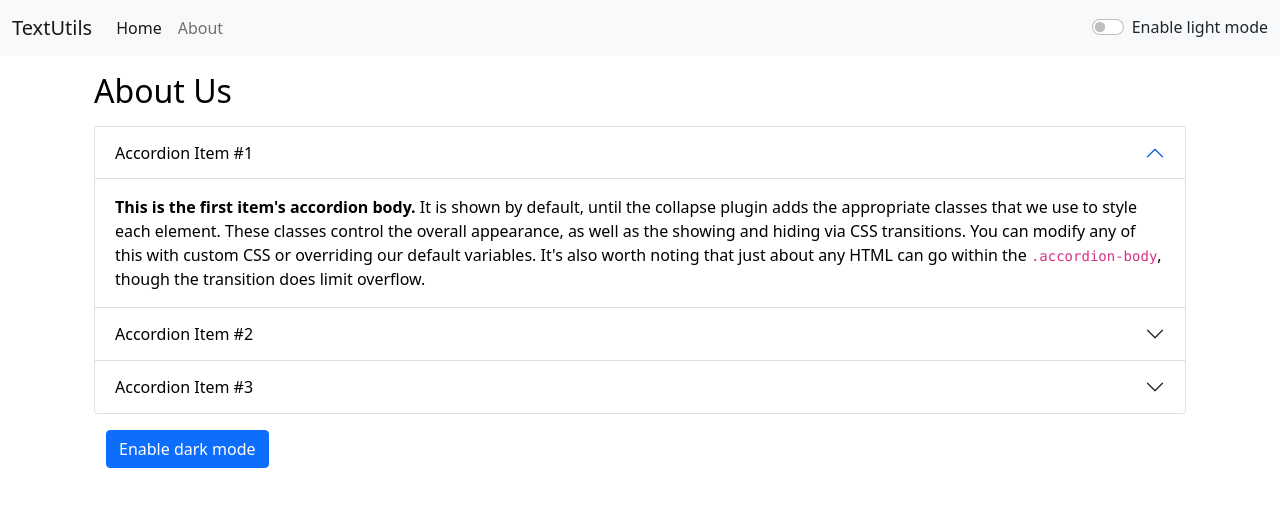
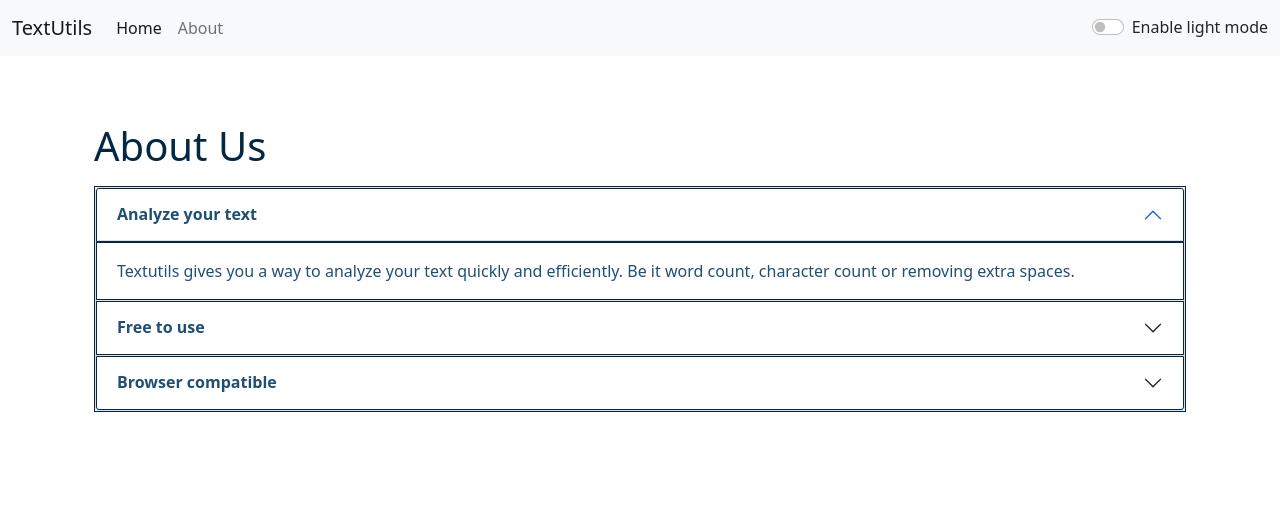
Before and after one commit to shubhsd/textutils-react, a React (Create React App) app: page /about in a window 1280 px wide. Shown: the top 506 px of the page. Built offline with nearby package versions, Linux system fonts and the light colour scheme.

Commit message:
404 error resolved in root sites-enabled + improvements for seo in index.html + dark mode logic and button removed from aboutus page

```diff
--- a/public/index.html
+++ b/public/index.html
@@ -7,7 +7,7 @@
     <meta name="theme-color" content="#000000" />
     <meta
       name="description"
-      content="TextUtils is a text based utility which can be used to manipulate the text the way you want."
+      content="TextUtils is a word counter and character counting text based utility which can be used to manipulate the text the way you want. You can remove extra spaces, copy the manipulated text as well as convert your text from Uppercase to Lowercase and Lowercase to Uppercase"
     />
     <link rel="apple-touch-icon" href="%PUBLIC_URL%/favicon-16x16.png" />
     <!--
@@ -30,7 +30,7 @@
       integrity="sha384-KyZXEAg3QhqLMpG8r+8fhAXLRk2vvoC2f3B09zVXn8CA5QIVfZOJ3BCsw2P0p/We"
       crossorigin="anonymous"
     />
-    <title>TextUtils - Home</title>
+    <title>TextUtils - Word counter | character counter | lowercase to uppercase | uppercase to lowercase</title>
   </head>
   <body>
     <noscript>You need to enable JavaScript to run this app.</noscript>
--- a/src/App.js
+++ b/src/App.js
@@ -22,7 +22,7 @@
       setMode('dark');
       document.body.style.backgroundColor = '#042743';
       showAlert('Dark mode has been enabled', 'success');
-      document.title = 'TextUtils - Dark Mode';
+      // document.title = 'TextUtils - Dark Mode';
 
       //Interval to display flash kind of a message in browser tab - not a good UX. (Just for understanding purpose)
       // setInterval(() => {
@@ -37,7 +37,7 @@
       setMode('light');
       document.body.style.backgroundColor = 'white';
       showAlert('Light mode has been enabled', 'success');
-      document.title = 'TextUtils - Light Mode';
+      // document.title = 'TextUtils - Light Mode';
     }
   };
 
@@ -61,10 +61,10 @@
           <Switch>
             {/* Use exact to let our route match the exact component other wise it will fetch partially */}
             <Route exact path="/">
-              <TextForm heading='Enter the text to analyze below' mode={mode} showAlert={showAlert} />
+              <TextForm heading='Try TextUtils - word counter, character counter, remove extra spaces' mode={mode} showAlert={showAlert} />
             </Route>
             <Route exact path="/about">
-              <About />
+              <About mode={mode} />
             </Route>
           </Switch>
         </div>
--- a/src/components/About.js
+++ b/src/components/About.js
@@ -1,76 +1,64 @@
-import React, { useState } from 'react'
+import React, { useEffect } from 'react'
 
 
-export default function About() {
-    const [myStyle, setMyStyle] = useState({
-        color: 'black',
-        backgroundColor: 'white',
-    });
+export default function About(props) {
 
-    const [btnText, setBtnText] = useState('Enable dark mode');
+    useEffect(() => {
+        document.title = 'TextUtils - AboutUs';
+    }, [])
 
-    const toggleStyle = () => {
-        if (myStyle.color === 'black') {
-            setMyStyle({
-                color: 'white',
-                backgroundColor: 'black',
-                border: '1px solid white'
-            })
-            setBtnText('Enable light mode')
-        }
-        else {
-            setMyStyle({
-                color: 'black',
-                backgroundColor: 'white'
-            });
-            setBtnText('Enable dark mode');
-        }
-    };
+    let myStyle = {
+        color: props.mode === 'dark' ? 'white' : '#204f75',
+        backgroundColor: props.mode === 'dark' ? 'rgb(36 74 104)' : 'white',
+        border: '1px solid',
+        borderColor: props.mode === 'dark' ? 'white' : '#042743',
+    }
 
     return (
-        <div className='container' style={myStyle}>
-            <h2 className='my-3'>About Us</h2>
+        <div className='container' style={myStyle, { border: 0 }}>
+            <h1 className='my-3' style={{ color: props.mode === 'dark' ? 'white' : '#042743' }}>About Us
+            </h1>
             <div className="accordion" id="accordionExample" style={myStyle}>
                 <div className="accordion-item">
                     <h2 className="accordion-header" id="headingOne">
                         <button className="accordion-button" style={myStyle} type="button" data-bs-toggle="collapse" data-bs-target="#collapseOne" aria-expanded="true" aria-controls="collapseOne">
-                            Accordion Item #1
+                            <strong>Analyze your text</strong>
                         </button>
                     </h2>
                     <div id="collapseOne" className="accordion-collapse collapse show" aria-labelledby="headingOne" data-bs-parent="#accordionExample">
                         <div className="accordion-body" style={myStyle}>
-                            <strong>This is the first item's accordion body.</strong> It is shown by default, until the collapse plugin adds the appropriate classes that we use to style each element. These classes control the overall appearance, as well as the showing and hiding via CSS transitions. You can modify any of this with custom CSS or overriding our default variables. It's also worth noting that just about any HTML can go within the <code>.accordion-body</code>, though the transition does limit overflow.
+                            Textutils gives you a way to analyze your text quickly and efficiently. Be it word count, character count or removing extra spaces.
                         </div>
                     </div>
                 </div>
                 <div className="accordion-item">
                     <h2 className="accordion-header" id="headingTwo">
                         <button className="accordion-button collapsed" style={myStyle} type="button" data-bs-toggle="collapse" data-bs-target="#collapseTwo" aria-expanded="false" aria-controls="collapseTwo">
-                            Accordion Item #2
+                            <strong>Free to use</strong>
                         </button>
                     </h2>
                     <div id="collapseTwo" className="accordion-collapse collapse" aria-labelledby="headingTwo" data-bs-parent="#accordionExample">
                         <div className="accordion-body" style={myStyle}>
-                            <strong>This is the second item's accordion body.</strong> It is hidden by default, until the collapse plugin adds the appropriate classes that we use to style each element. These classes control the overall appearance, as well as the showing and hiding via CSS transitions. You can modify any of this with custom CSS or overriding our default variables. It's also worth noting that just about any HTML can go within the <code>.accordion-body</code>, though the transition does limit overflow.
+                            TextUtils is a free character counter tool that provides instant character count & word count statistics for a given text. TextUtils reports the number of words and characters. Thus it is suitable for writing text with word/ character limit.
                         </div>
                     </div>
                 </div>
                 <div className="accordion-item">
                     <h2 className="accordion-header" id="headingThree">
                         <button className="accordion-button collapsed" style={myStyle} type="button" data-bs-toggle="collapse" data-bs-target="#collapseThree" aria-expanded="false" aria-controls="collapseThree">
-                            Accordion Item #3
+                            <strong>Browser compatible</strong>
                         </button>
                     </h2>
                     <div id="collapseThree" className="accordion-collapse collapse" aria-labelledby="headingThree" data-bs-parent="#accordionExample">
                         <div className="accordion-body" style={myStyle}>
-                            <strong>This is the third item's accordion body.</strong> It is hidden by default, until the collapse plugin adds the appropriate classes that we use to style each element. These classes control the overall appearance, as well as the showing and hiding via CSS transitions. You can modify any of this with custom CSS or overriding our default variables. It's also worth noting that just about any HTML can go within the <code>.accordion-body</code>, though the transition does limit overflow.
+                            This word counter software works in any web browsers such as Chrome, Firefox, Internet Explorer, Safari, Opera. It suits to count characters in facebook, blog, books, excel document, pdf document, essays, etc.
                         </div>
                     </div>
                 </div>
             </div>
-            <div className="container">
+            {/* <div className="container">
                 <button type="button" onClick={toggleStyle} className="btn btn-primary my-3">{btnText}</button>
-            </div>
+            </div> */}
         </div>
     )
 }
--- a/src/components/Alert.js
+++ b/src/components/Alert.js
@@ -8,8 +8,10 @@
     };
 
     return (
-        props.alert && <div className={`alert alert-${props.alert.type} alert-dismissible fade show`} role="alert">
-            <strong>{capitalize(props.alert.type)}</strong> : {props.alert.msg}
+        <div style={{ height: '50px' }}>
+            {props.alert && <div className={`alert alert-${props.alert.type} alert-dismissible fade show`} role="alert">
+                <strong>{capitalize(props.alert.type)}</strong> : {props.alert.msg}
+            </div>}
         </div>
     )
 }
```
Also changed, not shown: src/components/TextForm.js (+9 -9 lines).
